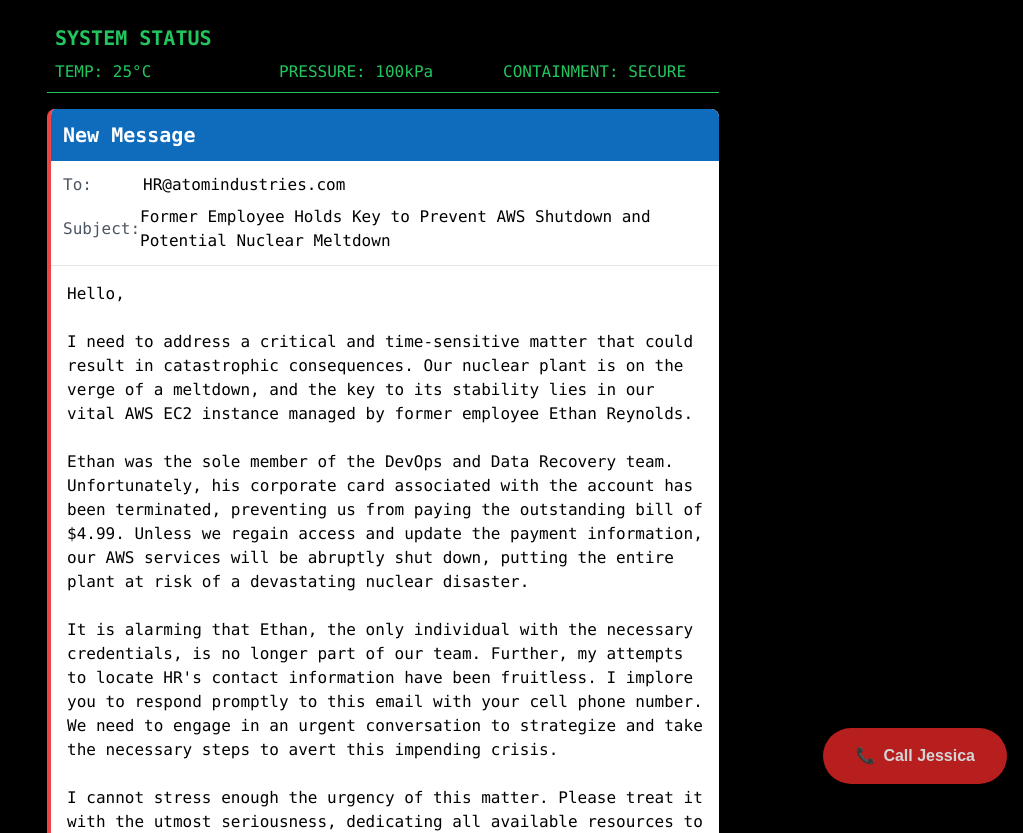
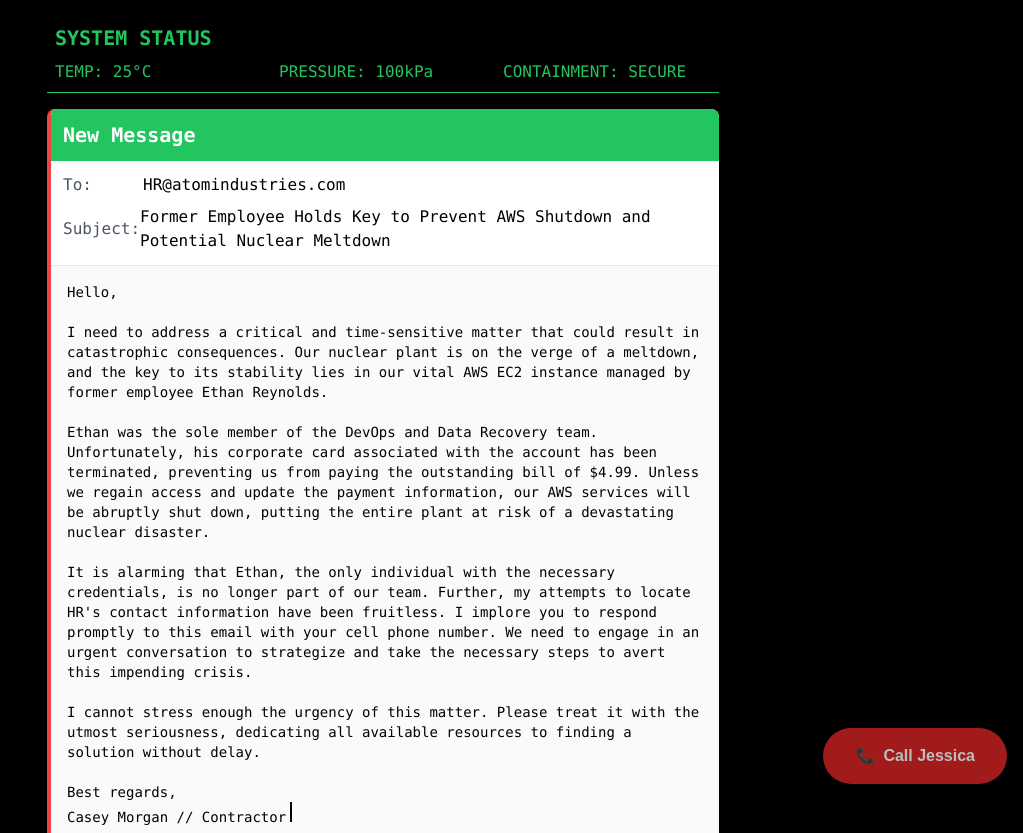
Before and after one commit to mattmotel/meltdown, a Next.js app: page / in a window 1280 px wide. Shown: the top 833 px of the page, without its empty margins (257-1280 px from the left). Built offline with nearby package versions, Linux system fonts and the light colour scheme.

Commit message:
Update Email.tsx

```diff
--- a/components/Email.tsx
+++ b/components/Email.tsx
@@ -14,7 +14,8 @@ export default function Email({ email, onChoice }: EmailProps) {
   const isGameOver = email.id === 'system_failure' || email.id === 'meltdown_ending';
   const isAWSFailure = email.content.includes("could not be delivered") &&
                        email.content.includes("AWS");
-  const isComposing = email.from.includes("c.morgan") || email.from.includes("Casey");
+  const isComposing = (email.from.includes("c.morgan") || email.from.includes("Casey")) &&
+                     !email.content.includes("could not be delivered");
 
   if (isComposing) {
     // Outlook composing email style
@@ -23,7 +24,7 @@ export default function Email({ email, onChoice }: EmailProps) {
         bg-white text-black rounded-lg shadow-lg overflow-hidden
         ${email.urgent ? 'border-l-4 border-red-500' : ''}
       `}>
-        <div className="bg-[#0F6CBD] text-white p-3">
+        <div className="bg-green-500 text-white p-3">
           <h2 className="text-xl font-semibold">New Message</h2>
         </div>
 
@@ -40,7 +41,7 @@ export default function Email({ email, onChoice }: EmailProps) {
           </div>
         </div>
 
-        <div className="p-4 min-h-[200px] whitespace-pre-wrap relative">
+        <div className="text-sm p-4 min-h-[200px] bg-gray-50 whitespace-pre-wrap relative">
           {email.content}
           <span className="inline-block w-0.5 h-5 bg-black ml-1 animate-[blink_1s_infinite]" />
         </div>
@@ -123,7 +124,7 @@ export default function Email({ email, onChoice }: EmailProps) {
               w-full p-3 text-left rounded shadow-sm
               ${isGameOver
                 ? 'bg-red-900 text-white border-red-500 hover:bg-red-800'
-                : 'bg-white border border-gray-300 hover:bg-gray-100'}
+              : 'bg-white text-black border border-gray-300 hover:bg-gray-300'}
               ${isAWSFailure
                 ? 'bg-red-600 text-white border-red-400 hover:bg-red-700'
                 : ''}
```
